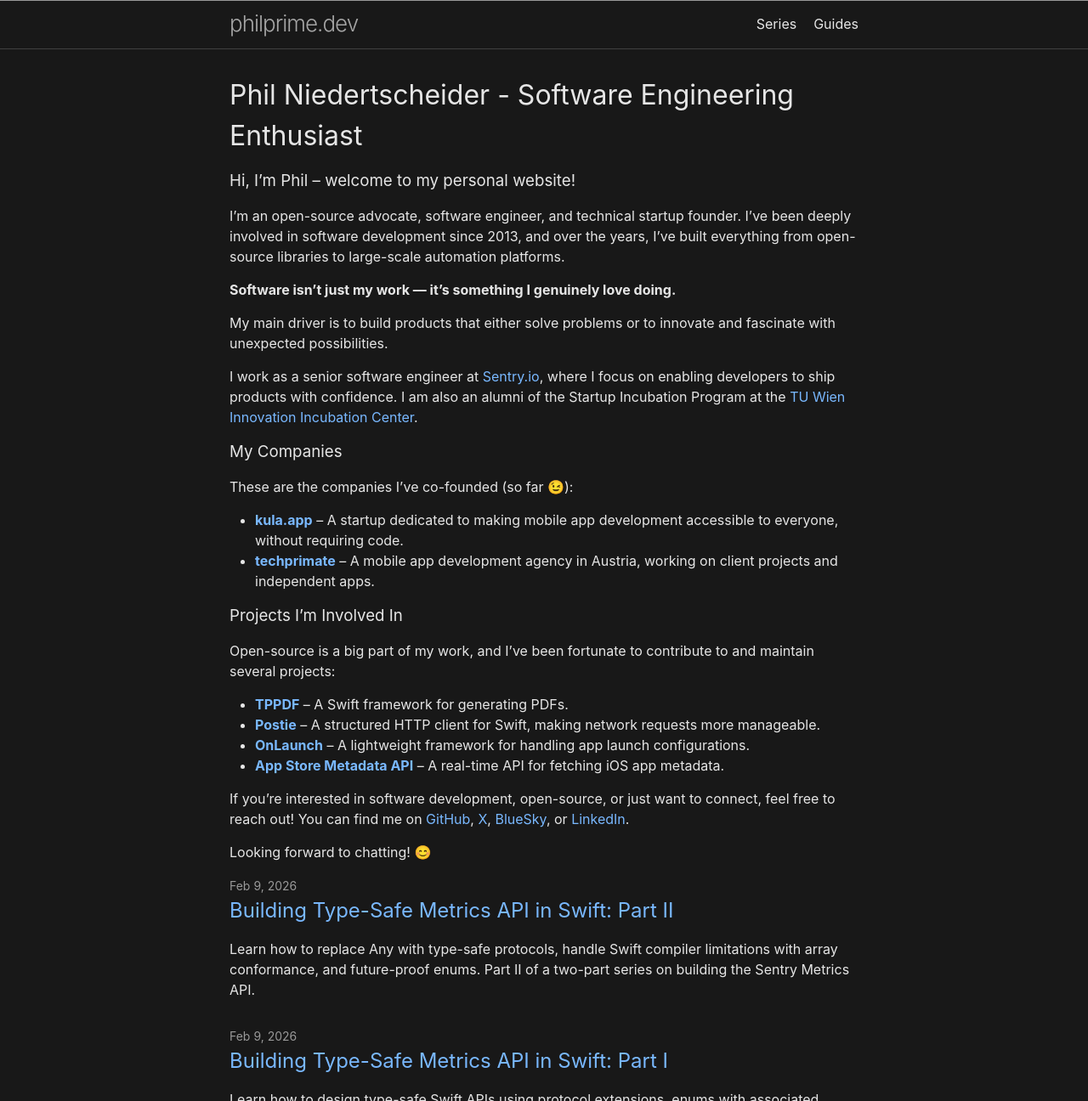
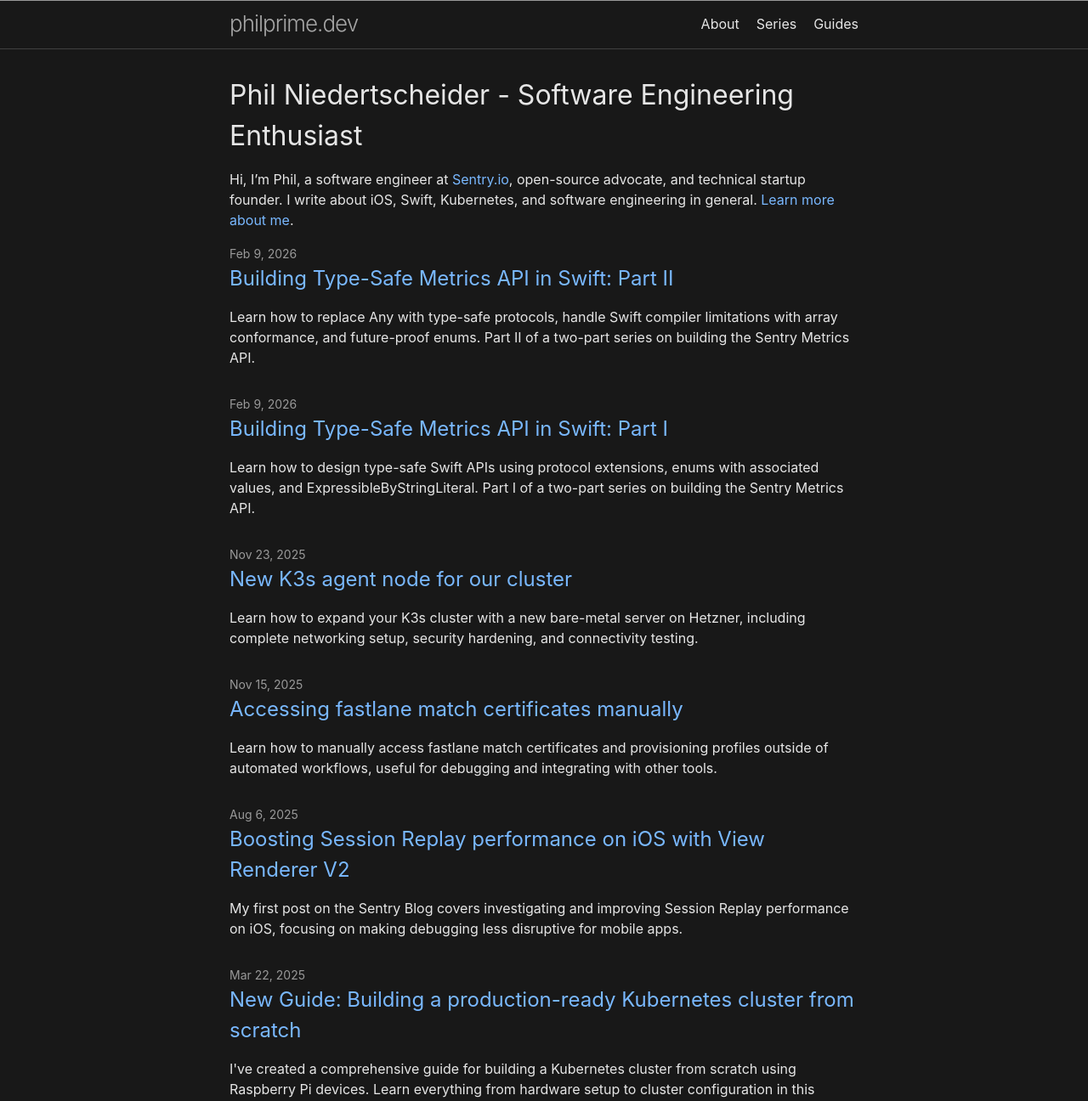
Before and after one commit to philprime/philprime.dev, a Jekyll site: the page built from index.md, in a window 1280 px wide and 1400 px high, cut to the strip 104-1400 px from the top of the window. Shown: the whole strip at 85% size. Built offline with Jekyll 4.4.1, drawn with Linux system fonts in a browser that asks for light colours; nearby versions of some CDN libraries.

Commit message:
feat: Move about section to dedicated page
Extracts the full bio, companies, and projects content from the
homepage into a new /about/ top-level page. Simplifies the homepage
to a short intro with a link to the about page.

```diff
--- a/index.md
+++ b/index.md
@@ -10,42 +10,7 @@
 image: /assets/images/default-og-image.png
 ---
 
-### Hi, I’m Phil – welcome to my personal website!
-
-I’m an open-source advocate, software engineer, and technical startup founder. I’ve been deeply involved in software
-development since 2013, and over the years, I’ve built everything from open-source libraries to large-scale automation
-platforms.
-
-**Software isn’t just my work — it’s something I genuinely love doing.**
-
-My main driver is to build products that either solve problems or to innovate and fascinate with unexpected
-possibilities.
-
-I work as a senior software engineer at [Sentry.io](https://sentry.io), where I focus on enabling developers to ship
-products with confidence. I am also an alumni of the Startup Incubation Program at the
-[TU Wien Innovation Incubation Center](https://i2c.tuwien.ac.at).
-
-### My Companies
-
-These are the companies I’ve co-founded (so far 😉):
-
-- **[kula.app](https://kula.app)** – A startup dedicated to making mobile app development accessible to everyone,
-  without requiring code.
-- **[techprimate](https://techprimate.com)** – A mobile app development agency in Austria, working on client projects
-  and independent apps.
-
-### Projects I’m Involved In
-
-Open-source is a big part of my work, and I’ve been fortunate to contribute to and maintain several projects:
-
-- **[TPPDF](https://github.com/techprimate/TPPDF)** – A Swift framework for generating PDFs.
-- **[Postie](https://github.com/kula-app/Postie)** – A structured HTTP client for Swift, making network requests more
-  manageable.
-- **[OnLaunch](https://github.com/kula-app/OnLaunch)** – A lightweight framework for handling app launch configurations.
-- **[App Store Metadata API](https://app-store-metadata-api.kula.app)** – A real-time API for fetching iOS app metadata.
-
-If you’re interested in software development, open-source, or just want to connect, feel free to reach out! You can find
-me on [GitHub](https://github.com/philprime), [X](https://x.com/philprimes),
-[BlueSky](https://bsky.app/profile/philprime.dev), or [LinkedIn](https://www.linkedin.com/in/philipniedertscheider).
-
-Looking forward to chatting! 😊
+Hi, I’m Phil, a software engineer at [Sentry.io](https://sentry.io), open-source advocate, and technical startup
+founder.
+I write about iOS, Swift, Kubernetes, and software engineering in general.
+[Learn more about me](/about/).
```
Also changed, not shown: about.md (added, +52 -0 lines).
